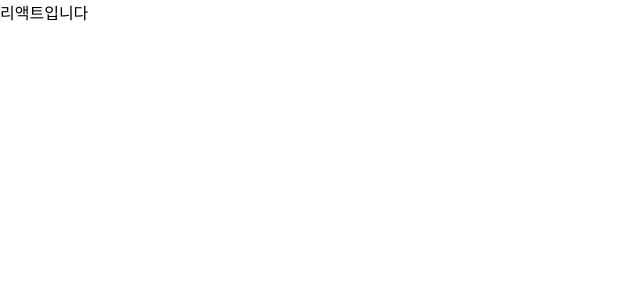
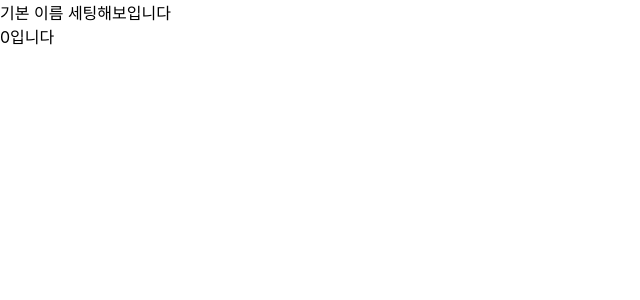
Before and after one commit to happyGGang/hello-react, a React (Create React App) app: page / in a window 1280 px wide. Shown: the top 300 px of the page, without its empty margins (0-640 px from the left). Built offline with nearby package versions, Linux system fonts and the light colour scheme.

Commit message:
props값 없을때 디폴트값 세팅

```diff
--- a/src/App.js
+++ b/src/App.js
@@ -2,8 +2,7 @@ import MyComponent from "./MyComponent";
 import './App.css';
 
 function App() {
-  const name = '리액트'
-  return <MyComponent name={name}/>
+  return <MyComponent/>
 }
 
 export default App;
--- a/src/MyComponent.js
+++ b/src/MyComponent.js
@@ -1,8 +1,15 @@
 const  MyComponent = (props) => {
   return (
-    <div>{props.name}입니다</div>
+    <>
+      <div>{props.name}입니다</div>
+      <div>{props.age}입니다</div>
+    </>
   )
 }
 
+MyComponent.defaultProps = {
+  name: '기본 이름 세팅해보',
+  age: 0
+}
 
 export default MyComponent;
```
